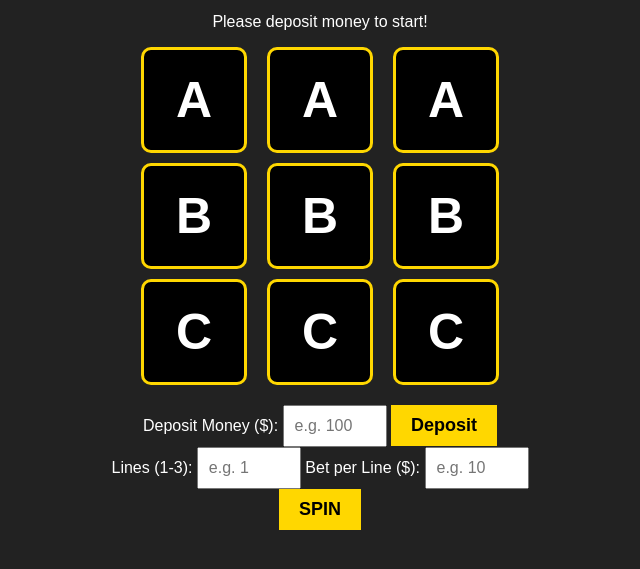
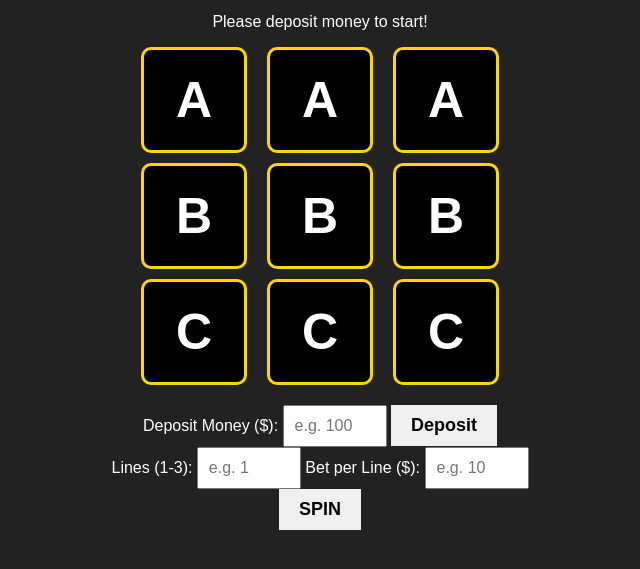
Before and after one commit to deeppakhare/-01-Slot-Machine-by-Javascript-, a website: page index.html in a window 1280 px wide. Shown: the part 101-670 px from the top of the page, without its empty margins (320-960 px from the left). Drawn offline with Linux system fonts and the light colour scheme.

Commit message:
Updating CSS

```diff
--- a/style.css
+++ b/style.css
@@ -40,7 +40,6 @@ button {
     padding: 10px 20px;
     font-size: 18px;
     cursor: pointer;
-    background-color: gold;
     border: none;
     color: black;
     font-weight: bold;
```
